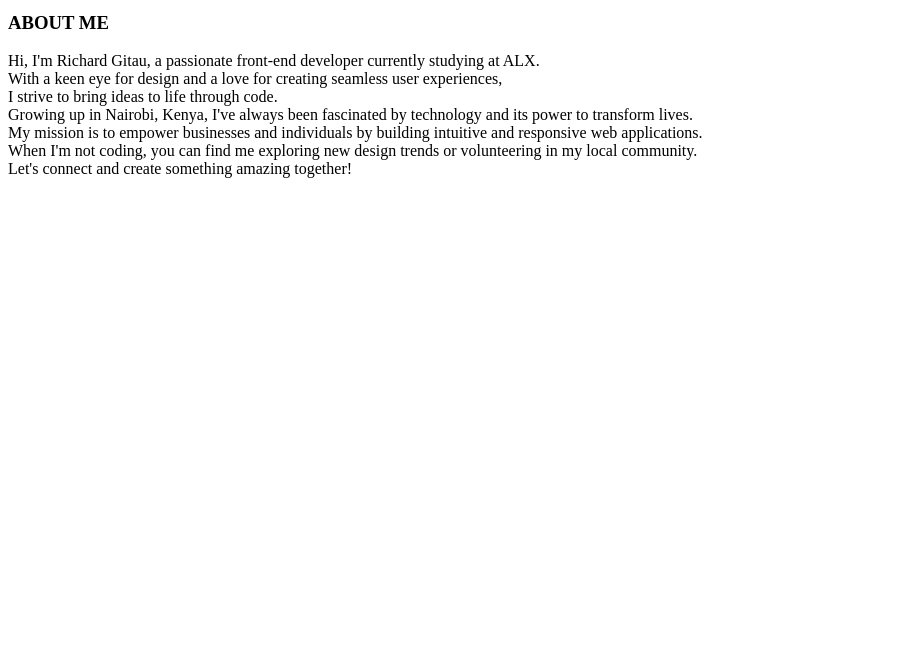
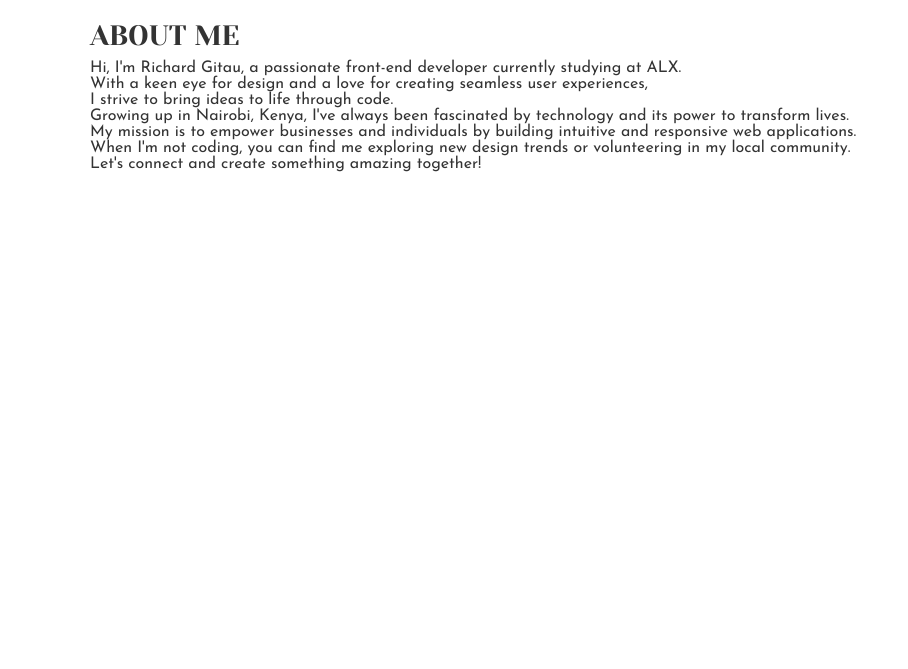
Before and after one commit to richardgitau8/My_First_Portfolio, a plain HTML site: page css_basic/tweets.html in a window 1280 px wide. Shown: the part 131-800 px from the top of the page, without its empty margins (0-908 px from the left). Drawn offline with Linux system fonts and the light colour scheme.

Commit message:
Update tweets.html

```diff
--- a/css_basic/tweets.html
+++ b/css_basic/tweets.html
@@ -4,7 +4,8 @@
   <meta charset="UTF-8">
   <meta name="viewport" content="width=device-width, initial-scale=1.0">
   <title>My First Portfolio</title>
-  <link rel="stylesheet" href="styles.css">
+  <link href="base.css" rel="stylesheet">
+<link href="styles.css" rel="stylesheet">
 </head>
 <body>
   <a href="index.html">HOMEPAGE</a>
```
